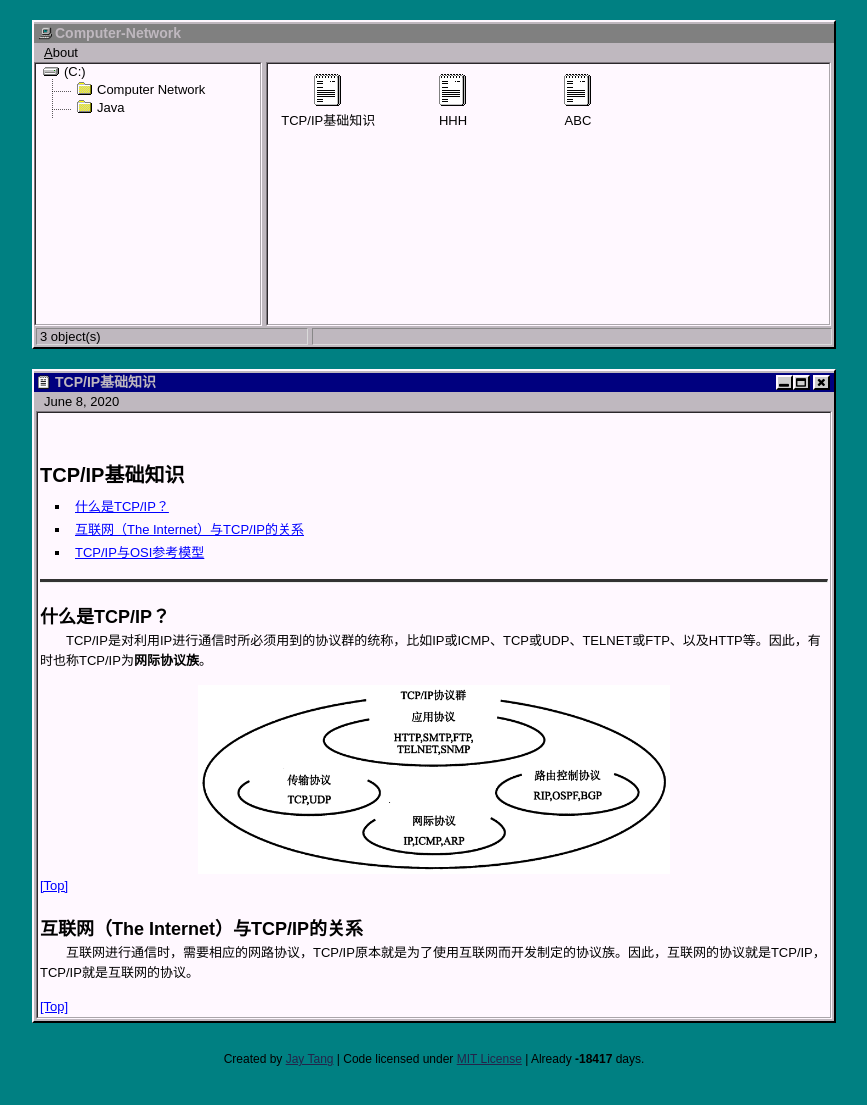
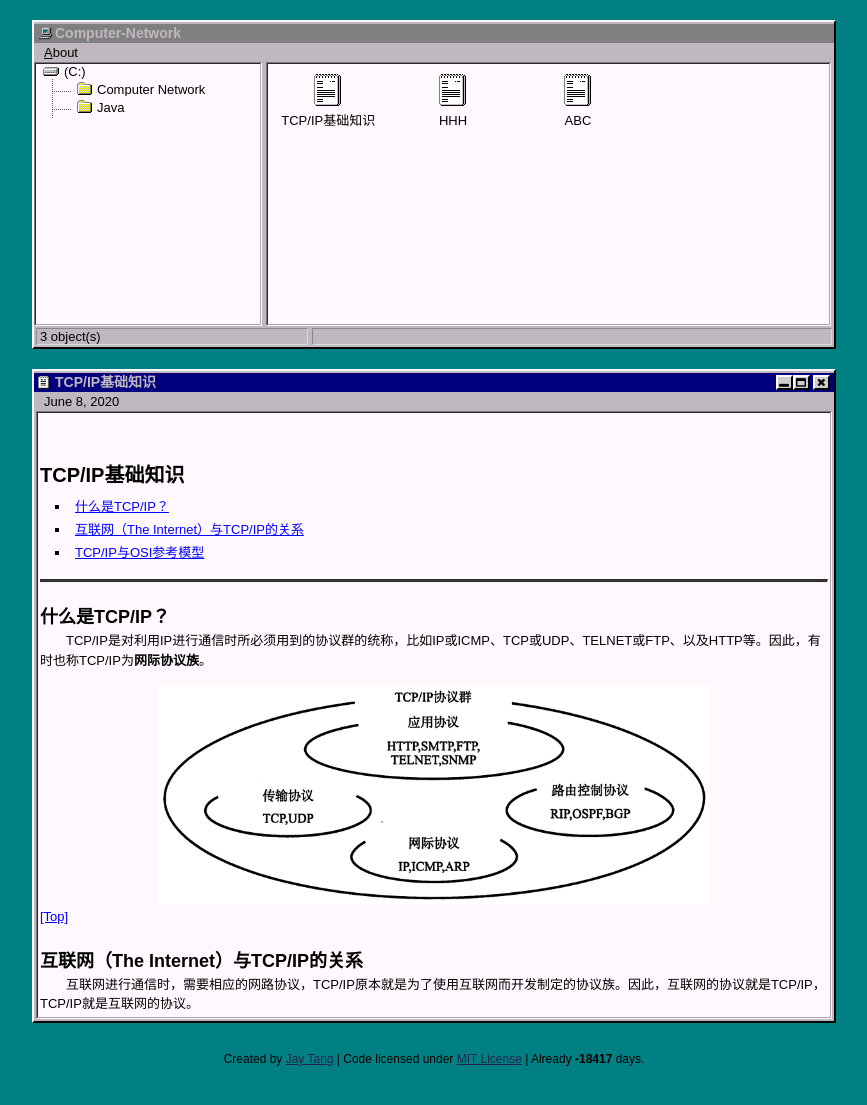
Before and after one commit to JayTanng/JayTanng.github.io, a Jekyll site: the page built from _posts/2020-06-08-TCPIP基础知识.md, in a window 1280 px wide. Shown: the top 1105 px of the page, without its empty margins (206-1073 px from the left). Built offline with Jekyll 4.4.1, drawn with Linux system fonts in a browser that asks for light colours; comment, search, counter and statistics services are not loaded.

Commit message:
justify css

```diff
--- a/_includes/comments.html
+++ b/_includes/comments.html
@@ -1,3 +1,4 @@
+<hr>
 {%- if jekyll.environment != 'development' -%}
   {%- if site.comments.provider == 'disqus' -%}
     {%- include comments-providers/disqus.html -%}
--- a/_posts/2020-06-08-TCPIP基础知识.md
+++ b/_posts/2020-06-08-TCPIP基础知识.md
@@ -16,7 +16,7 @@ tag: Computer-Network
 
 &emsp;&emsp;TCP/IP是对利用IP进行通信时所必须用到的协议群的统称，比如IP或ICMP、TCP或UDP、TELNET或FTP、以及HTTP等。因此，有时也称TCP/IP为**网际协议族**。
 
-<div align="center"><img src="../assets/img/diagram/20200608_tcpip.jpg" alt="TCP/IP协议族" style="width:60%; height:60%;" /></div>
+<div align="center"><img src="../assets/img/diagram/20200608_tcpip.jpg" alt="TCP/IP协议族" style="width:70%; height:70%;" /></div>
 
 [[Top]](#top)
 
@@ -28,7 +28,7 @@ tag: Computer-Network
 
 ## <a name="anchor3"></a>TCP/IP与OSI参考模型
 
-<div align="center"><img src="../assets/img/diagram/20200608_tcpip_model.jpg" alt="TCP/IP与OSI分层模型" style="width:60%; height:60%;" /></div>
+<div align="center"><img src="../assets/img/diagram/20200608_tcpip_model.jpg" alt="TCP/IP与OSI分层模型" style="width:70%; height:70%;" /></div>
 
 1. 物理层**PhysicalLayer**:原始比特流的传输(比特bit)
    + 提供传输数据的物理通路
@@ -60,7 +60,3 @@ tag: Computer-Network
 7. 应用层**Application layer** :为用户应用程序提供服务接口
 
 [[Top]](#top)
-
----
-<div align="center">END</div>
----
```
